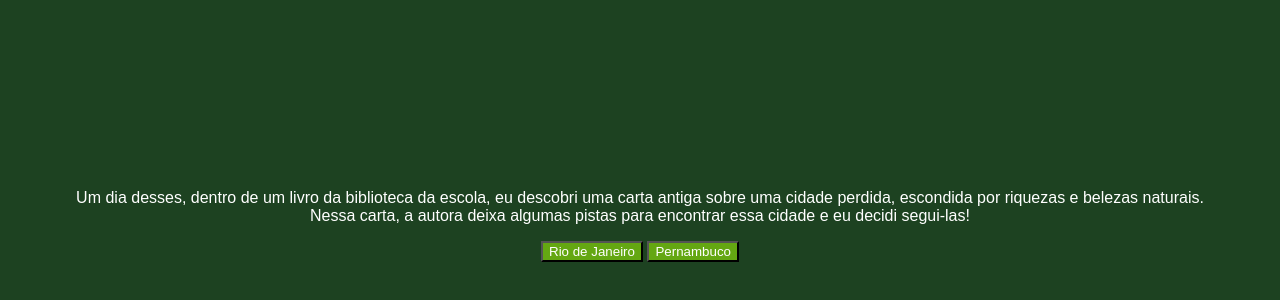
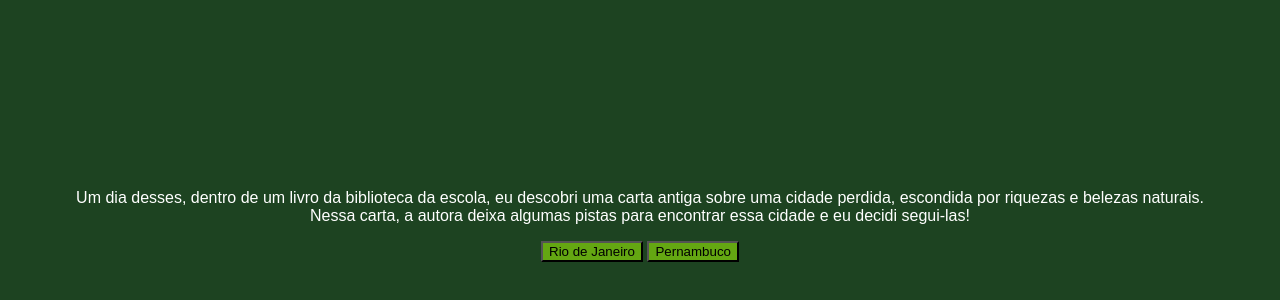
Before and after one commit to perna123/criando_aventura, a plain HTML site: page Index.html in a window 1280 px wide. Shown: the part 142-442 px from the top of the page. Drawn offline with Linux system fonts and the light colour scheme; a web font is replaced by a local one.

Commit message:
Update style.css

```diff
--- a/style.css
+++ b/style.css
@@ -1,5 +1,5 @@
 body {
-    background-color: #1D4221;
+    background-color: #1D4321;
     color: white;
     font-family: "Bai Jamjuree", sans-serif;
     display: flex;
@@ -11,7 +11,7 @@ body {
 
 button {
     background-color: #64A712;
-    color: white;
+    color: black;
     font-family: "Bai Jamjuree", sans-serif;
 }
 
```
